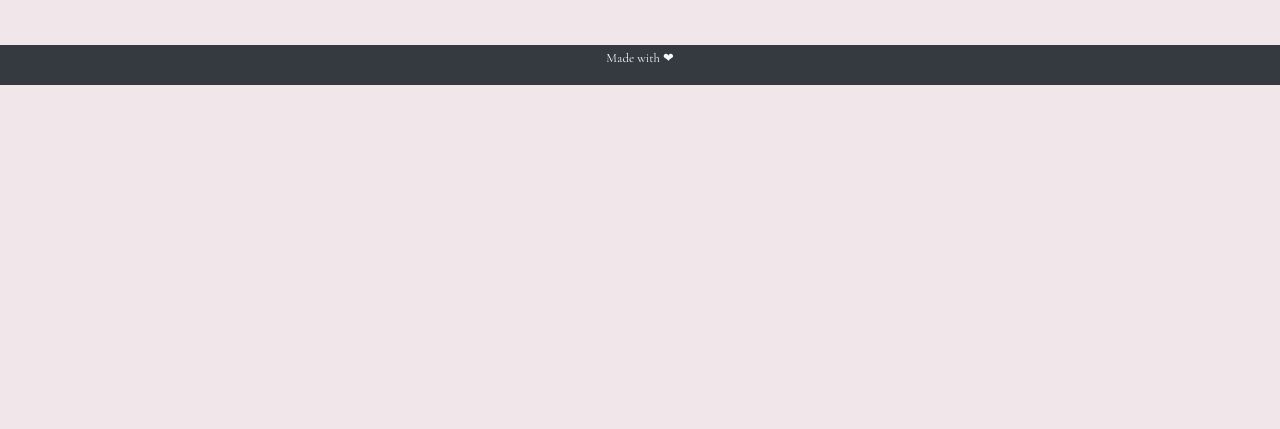
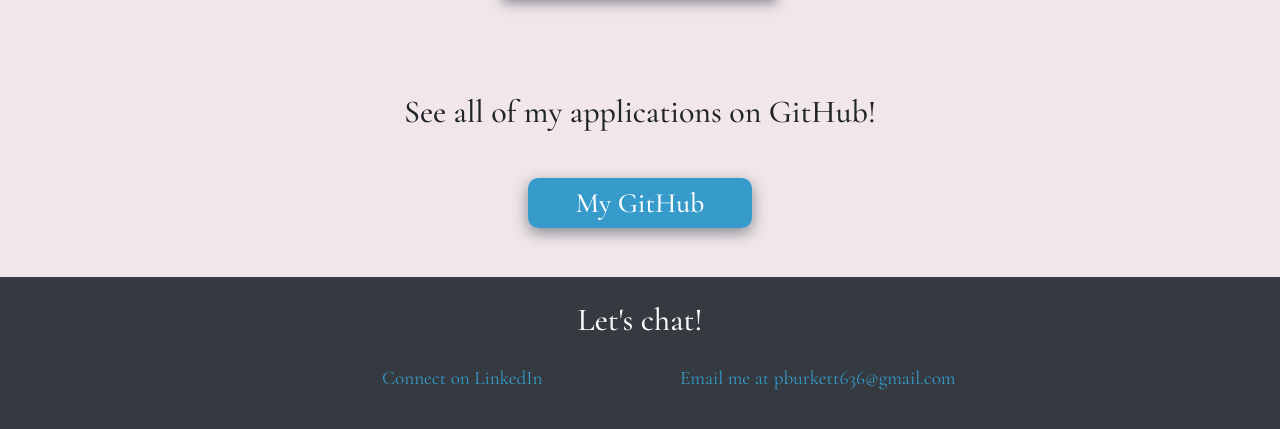
Before and after one commit to pburkett/pburkett.github.io, a website with bundled scripts: page index.html in a window 1280 px wide. Shown: the part 3173-3602 px from the top of the page. Before the commit the page ends 3258 px from the top, so only its background shows below. Built offline with nearby package versions, Linux system fonts and the light colour scheme.

Commit message:
small changes

```diff
--- a/assets/scss/_variables.scss
+++ b/assets/scss/_variables.scss
@@ -2,11 +2,11 @@ $dark-tr: rgb(61, 73, 85, .6);
 $dark-xtr: rgb(61, 73, 85, .1);
 $white-tr: (255,255,255 .4);
 $body-bg: #F1E7EA;
+$primary: #369bcb;
 
 
 
 
-$primary: #3BA5DC;
 $secondary: #FF3697;
 $danger: #EB5757;
 $success: #27AE60;
--- a/assets/scss/main.scss
+++ b/assets/scss/main.scss
@@ -227,3 +227,12 @@ a{
 .apps-header-div{
   box-shadow: 0px 4px 12px $dark-tr;
 }
+.btm-cont{
+  min-height: 35vh;
+}
+.github-link{
+  box-shadow: 0px 5px 15px $dark-tr;
+}
+.contact-text{
+  font-size: 1.2rem;
+}
--- a/index.html
+++ b/index.html
@@ -56,19 +56,41 @@
 
                     <div class="col-4 bg-white py-3 rounded apps-header-div">
 
-                        <h2 class="text-center" id="apps-header">Applications</h2>
+                        <h2 class="text-center" id="apps-header">Featured Applications</h2>
                     </div>
                     <div class="row w-100 mb-5 project-cards justify-content-center" id="project-cards">
+                    </div>
+                    <div class="col-12 mb-5 d-flex justify-content-center">
+
+                        <h2>See all of my applications on GitHub!</h2>
+                    </div>
+                    <div class="col-12 mb-5 d-flex justify-content-center">
+                        <h3>
+                            <a href="https://github.com/pburkett"
+                                class="github-link py-2 px-5 bg-primary rounded-2 text-white">My
+                                GitHub</a>
+                        </h3>
                     </div>
                 </div>
             </div>
         </div>
-        </div>
+
     </main>
-    <footer class="container-fluid bg-dark text-light">
+    <footer class="container-fluid bg-dark text-light btm-cont">
         <div class="row text-center">
-            <div class="col">
-                <p><small>Made with ❤</small></p>
+            <div class="col-10 offset-1">
+                <h2 class="text-center mt-4">Let's chat!</h2>
+                <div class="row mt-4 justify-content-center">
+                    <div class="col-4 contact-text text-center">
+                        <a href="https://www.linkedin.com/in/parker-burkett/">
+                            Connect on LinkedIn
+                        </a>
+                    </div>
+                    <div class="col-4 contact-text text-center"><a href="mailto:pburkett636@gmail.com">
+                            Email me at pburkett636@gmail.com
+                        </a>
+                    </div>
+                </div>
             </div>
         </div>
     </footer>
```
Also changed, not shown: assets/style/main.css, 1 other file.
